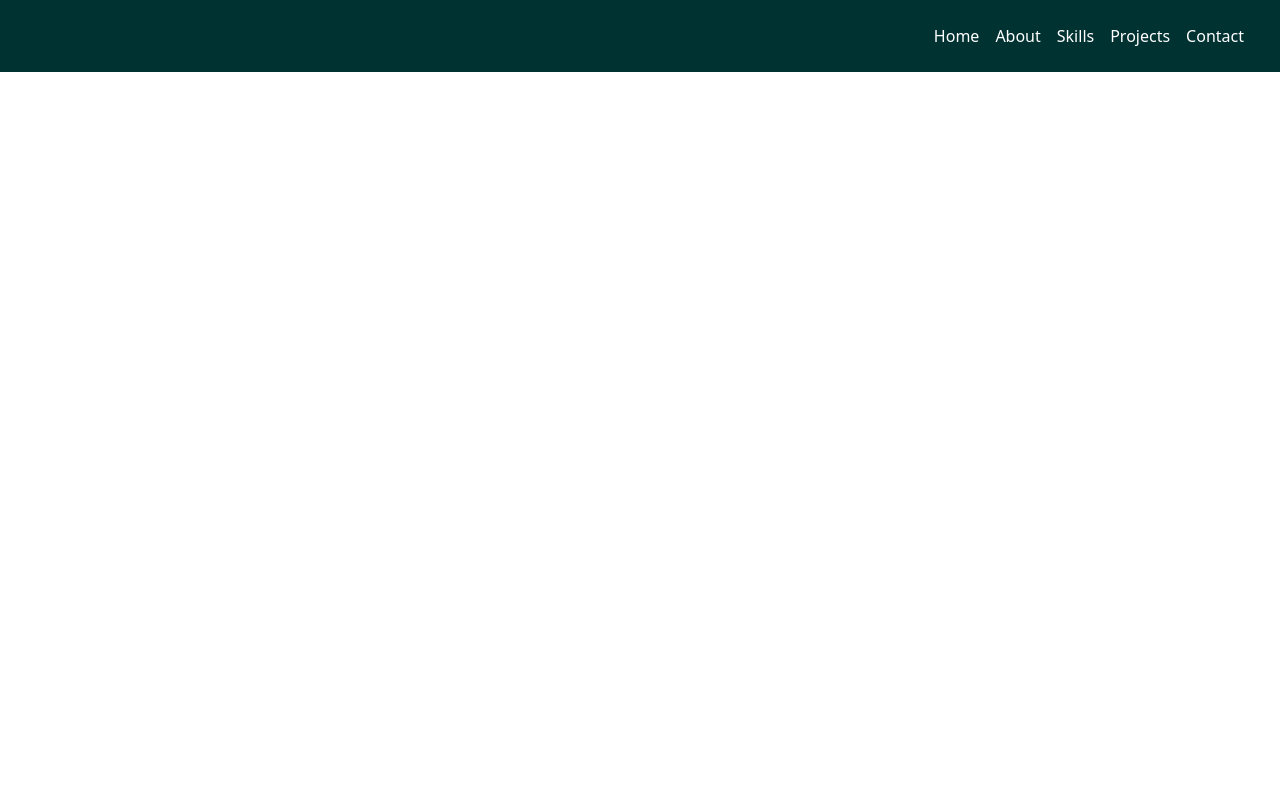
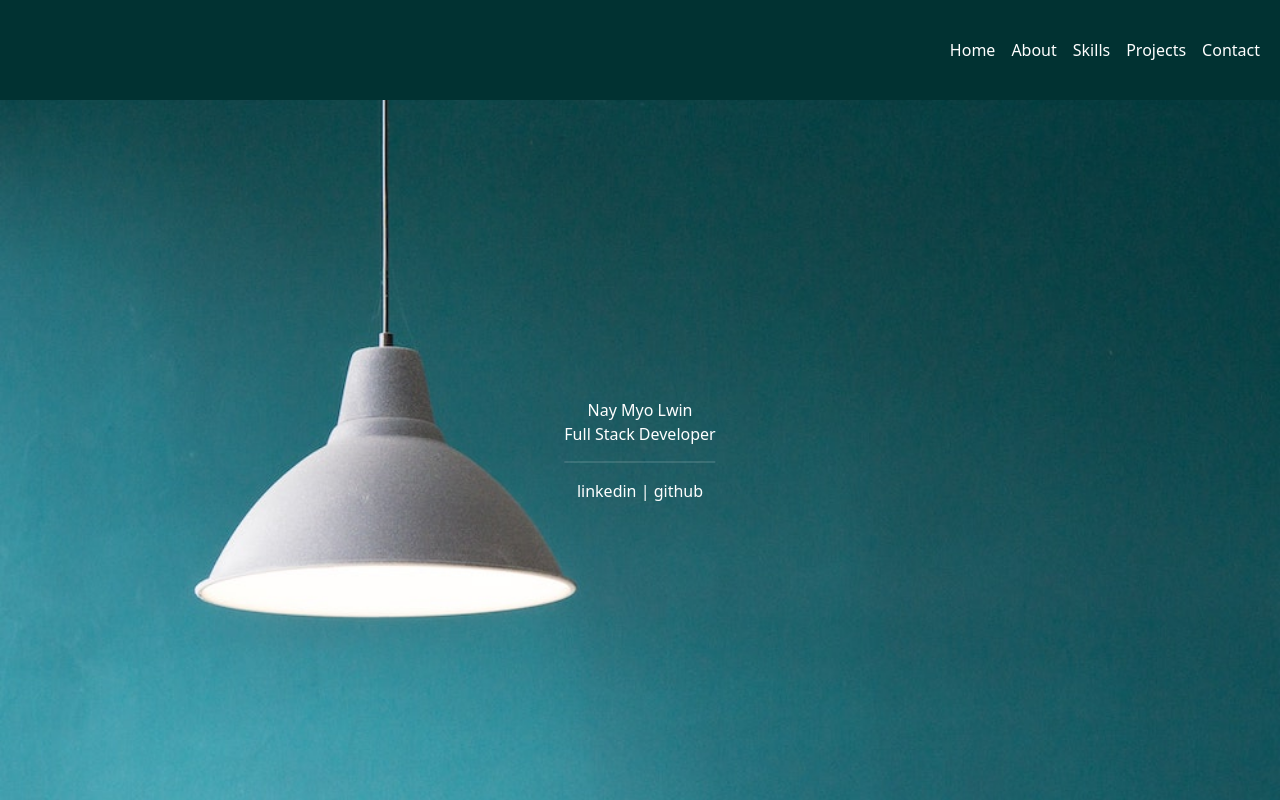
Before and after one commit to naymyolwin/alt-portfolio, a plain HTML site: page index.html in a window 1280 px wide. Drawn offline with nearby package versions, Linux system fonts and the light colour scheme.

Commit message:
about section structure completed

```diff
--- a/index.html
+++ b/index.html
@@ -16,7 +16,7 @@
   </head>
   <body>
     <!-- Nav Bar -->
-    <nav class="navbar navbar-expand-lg bg-teal p-3">
+    <nav class="navbar navbar-expand-lg bg-teal">
       <div class="container-fluid position-relative">
         <button
           class="navbar-toggler ms-auto"
@@ -61,6 +61,21 @@
     </nav>
 
     <!-- About -->
+    <div class="container-fluid main-wrapper p-0 m-0 cover">
+      <div class="h-100 text-center position-relative">
+        <div
+          class="position-absolute top-50 start-50 translate-middle text-white"
+        >
+          <div>Nay Myo Lwin</div>
+          <div>Full Stack Developer</div>
+          <hr />
+
+          <div class="d-inline">linkedin</div>
+          <div class="d-inline">|</div>
+          <div class="d-inline">github</div>
+        </div>
+      </div>
+    </div>
 
     <!-- Skills -->
 
--- a/style.css
+++ b/style.css
@@ -1,5 +1,6 @@
 .bg-teal {
   background-color: rgb(1, 50, 50);
+  height: 100px;
 }
 
 .navbar-toggler:focus,
@@ -8,3 +9,21 @@
   outline: none;
   box-shadow: none;
 }
+
+.main-wrapper {
+  height: calc(100vh - 100px);
+}
+
+.cover {
+  background-image: url("./images/BG1.jpg");
+  background-repeat: no-repeat;
+  background-position: center;
+  background-size: cover;
+}
+
+.glass-box {
+  width: 50%;
+  height: 200px;
+  background-color: white;
+  opacity: 0.3;
+}
```
Also changed, not shown: images/BG1.jpg (added), 1 other file.
